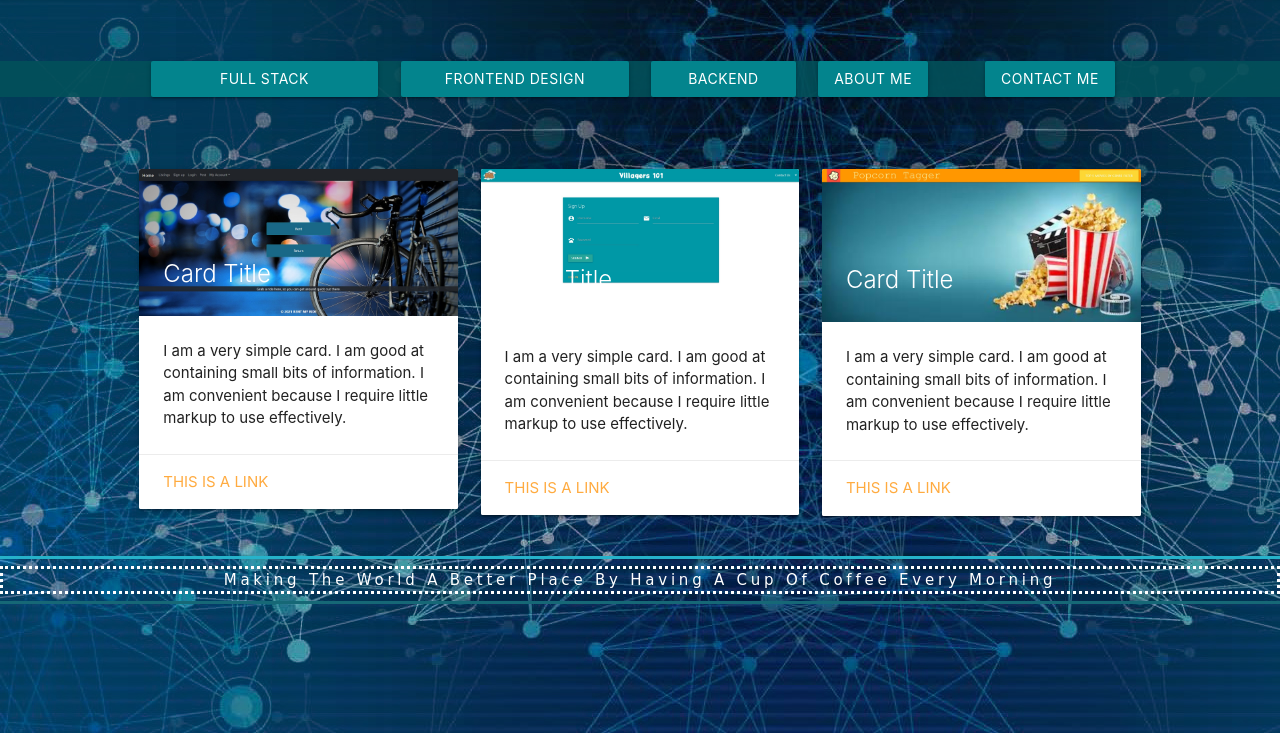
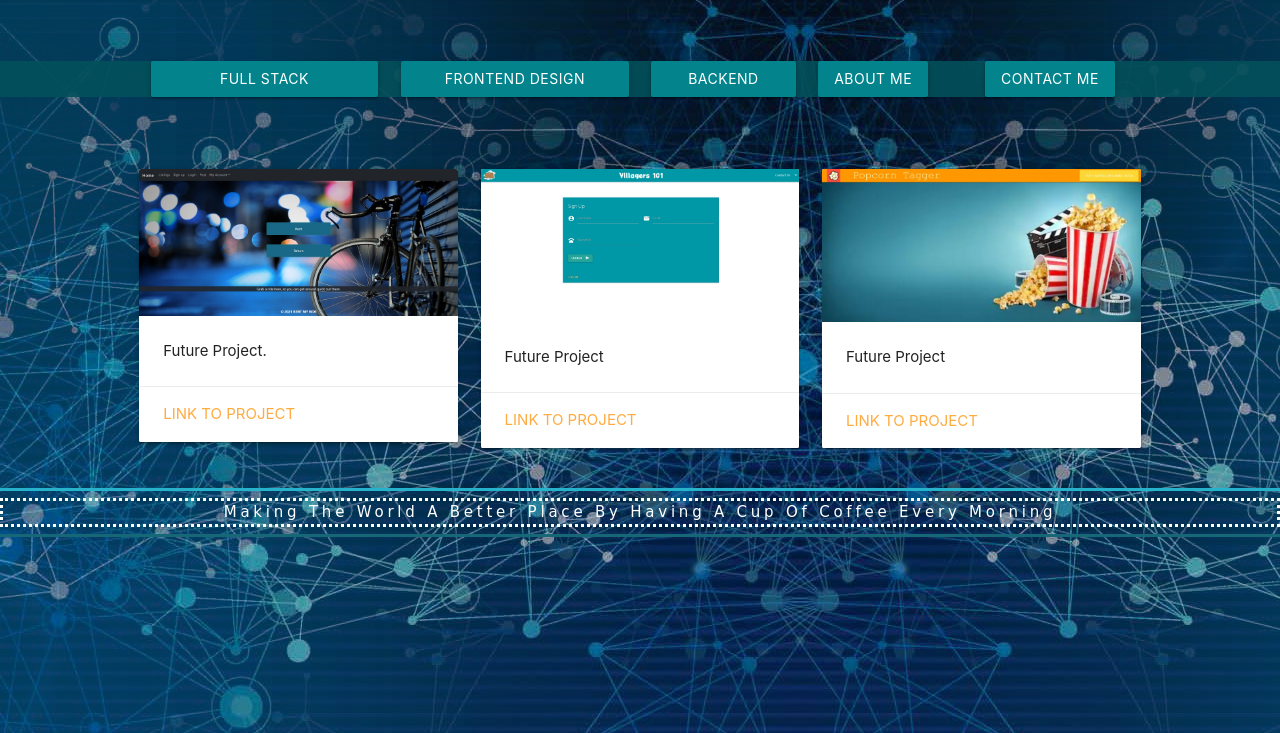
Before and after one commit to Jamly-Miller/Portfolio-Page, a plain HTML site: page index.html in a window 1280 px wide. Shown: the part 67-800 px from the top of the page. Drawn offline with nearby package versions, Linux system fonts and the light colour scheme.

Commit message:
added future projects section

```diff
--- a/Assets/css/style.css
+++ b/Assets/css/style.css
@@ -1,8 +1,10 @@
 
 body {
     background-image: url(../imgs/bg1000.jpg);
+}
 
-}
+
+
 
 #projectsPages {
     min-width: 350px;
@@ -12,7 +14,6 @@ body {
 
 .nav-wrapper {
     background: rgba(3, 80, 90, 0.9);
-    width: 100%;
 }
 
 .waves-effect {
@@ -60,6 +61,10 @@ body {
     margin-top: 10mm;
 }
 
+#footer {
+    position: absolute;
+    width: 100%;
+}
 
 footer p {
     position: fixed;
--- a/index.html
+++ b/index.html
@@ -16,9 +16,9 @@
 <body>
     <!-- contact lists -->
     <ul id="projectsPages" class="dropdown-content">
-      <li><a id="PopcornTagger" href="https://jamly-miller.github.io/Project-1-PopcornTagger/" target="_blank">Team Project 1: Popcorn Tagger</a></li>
-      <li><a id="iVillagers" href="https://radiant-woodland-55913.herokuapp.com/" target="_blank">Team Proejct 2: iVillagers</a></li>
-      <li><a id="vBiKing" href="https://rent-my-bike-team07.herokuapp.com/" target="_blank">Team Project 3: vBiKing</a></li>
+      <li><a id="vBiKing" href="https://rent-my-bike-team07.herokuapp.com/" target="_blank">Team Project 3: vBiKing - Full Stack</a></li>
+      <li><a id="iVillagers" href="https://radiant-woodland-55913.herokuapp.com/" target="_blank">Team Proejct 2: iVillagers - </a></li>
+      <li><a id="PopcornTagger" href="https://jamly-miller.github.io/Project-1-PopcornTagger/" target="_blank">Team Project 1: Popcorn Tagger - Search Engine</a></li>
       <li><a id="GoogleBooksSearch" href="https://rent-my-bike-team07.herokuapp.com/" target="_blank">MERN: Google Books Search</a></li>
       <li><a id="Employee Directory" href="https://react-employee-directory-by-jm.herokuapp.com/" target="_blank">React: Employee Directory</a></li>
       <li><a id="BudgetTracker" href="https://rent-my-bike-team07.herokuapp.com/" target="_blank">PWA: Online/Offline Budget Trackers</a></li>
@@ -84,7 +84,7 @@
     <!-- // insert introVideo -->
 
 
-    <!-- section bars -->
+    <!-- section cards -->
     <div class="row">
 
       <div class="col s4">
@@ -92,16 +92,17 @@
         <div class="card">
           <div class="card-image">
             <img src="./Assets/imgs/BiKing.jpg">
-              <span class="card-title">Card Title</span>
+
+
           </div>
           <div class="card-content">
-              <p>I am a very simple card. I am good at containing small bits of information.
-              I am convenient because I require little markup to use effectively.</p>
+            <p>Future Project.</p>
           </div>
           <div class="card-action">
-              <a href="#">This is a link</a>
+            <a href="#">link to project</a>
           </div>
         </div>
+
 
       </div>
 
@@ -111,16 +112,17 @@
       <div class="card">
         <div class="card-image">
           <img src="./Assets/imgs/iVillagers.jpg">
-            <span class="card-title">Card Title</span>
+
+
         </div>
         <div class="card-content">
-            <p>I am a very simple card. I am good at containing small bits of information.
-            I am convenient because I require little markup to use effectively.</p>
+          <p>Future Project</p>
         </div>
         <div class="card-action">
-            <a href="#">This is a link</a>
+          <a href="#">link to project</a>
         </div>
       </div>
+
 
     </div>
 
@@ -129,16 +131,17 @@
       <div class="card">
         <div class="card-image">
           <img src="./Assets/imgs/popcornTagger.jpg">
-            <span class="card-title">Card Title</span>
+
+
         </div>
         <div class="card-content">
-            <p>I am a very simple card. I am good at containing small bits of information.
-            I am convenient because I require little markup to use effectively.</p>
+          <p>Future Project</p>
         </div>
         <div class="card-action">
-            <a href="#">This is a link</a>
+          <a href="#">link to project</a>
         </div>
       </div>
+
 
     </div>
 
```
Lines whose indentation alone changed are shown as unchanged.
